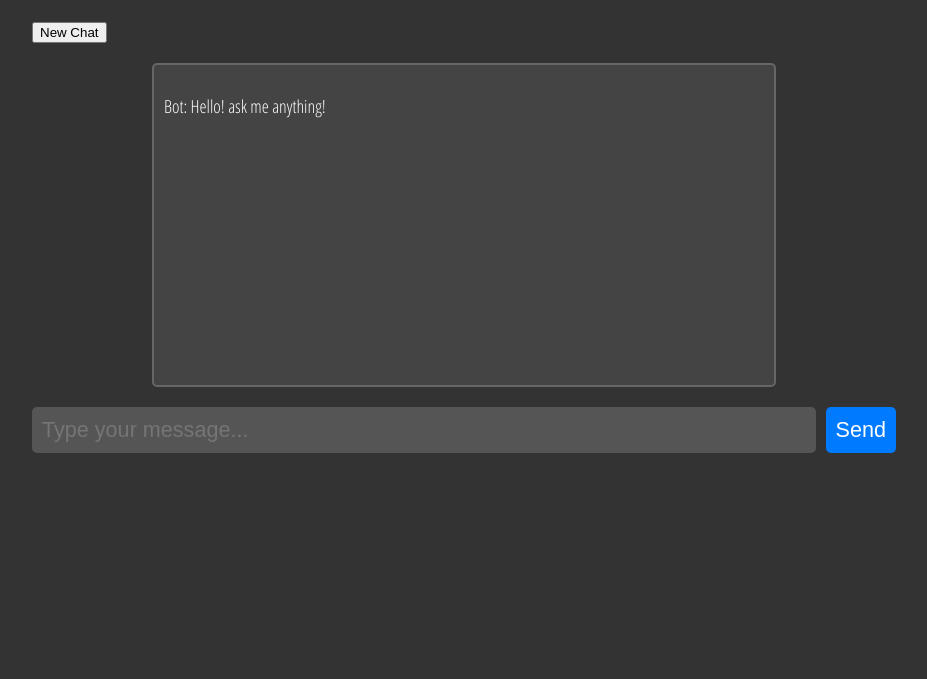
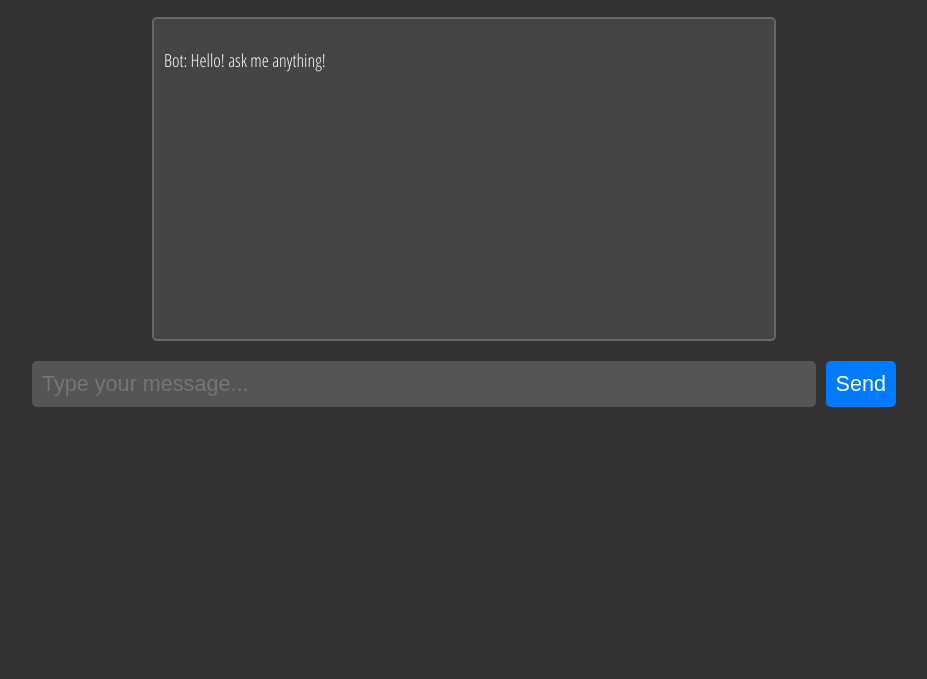
Before and after one commit to Hydrogen-Network/Hydrogen-AI, a plain HTML site: page index.html in a window 1280 px wide. Shown: the part 121-800 px from the top of the page, without its empty margins (176-1103 px from the left). Drawn offline with nearby package versions, Linux system fonts and the light colour scheme.

Commit message:
Update index.html

```diff
--- a/index.html
+++ b/index.html
@@ -10,9 +10,6 @@
 <body>
 
   <h1>AI Chatbot</h1>
-<div id="chats">
-  <button onclick="newchat();">New Chat</button>
-</div>
   <div id="chat-history">
     <p id="Welcome-Message">Bot: Hello! ask me anything!</p>
   </div>
@@ -21,18 +18,7 @@
     <input type="text" id="user-message" placeholder="Type your message..." />
     <button type="submit">Send</button>
   </form>
-<script>
-function newchat() {
-  var chatbutton = document.createElement('button');
-  chatbutton.innerHTML = 'New Chat';
-  chatbutton.onclick = '';
-  var chat = document.createElement('div');
-  chat.id = 'chat'
-  chat.innerHTML = '<p id="Welcome-Message">Bot: Hello! ask me anything!</p>'
-  document.appendChild(chatbutton);
-  document.appendChild(chat);
-}
-</script>
+
   <script src="script.js"></script>
 
 </body>
```
